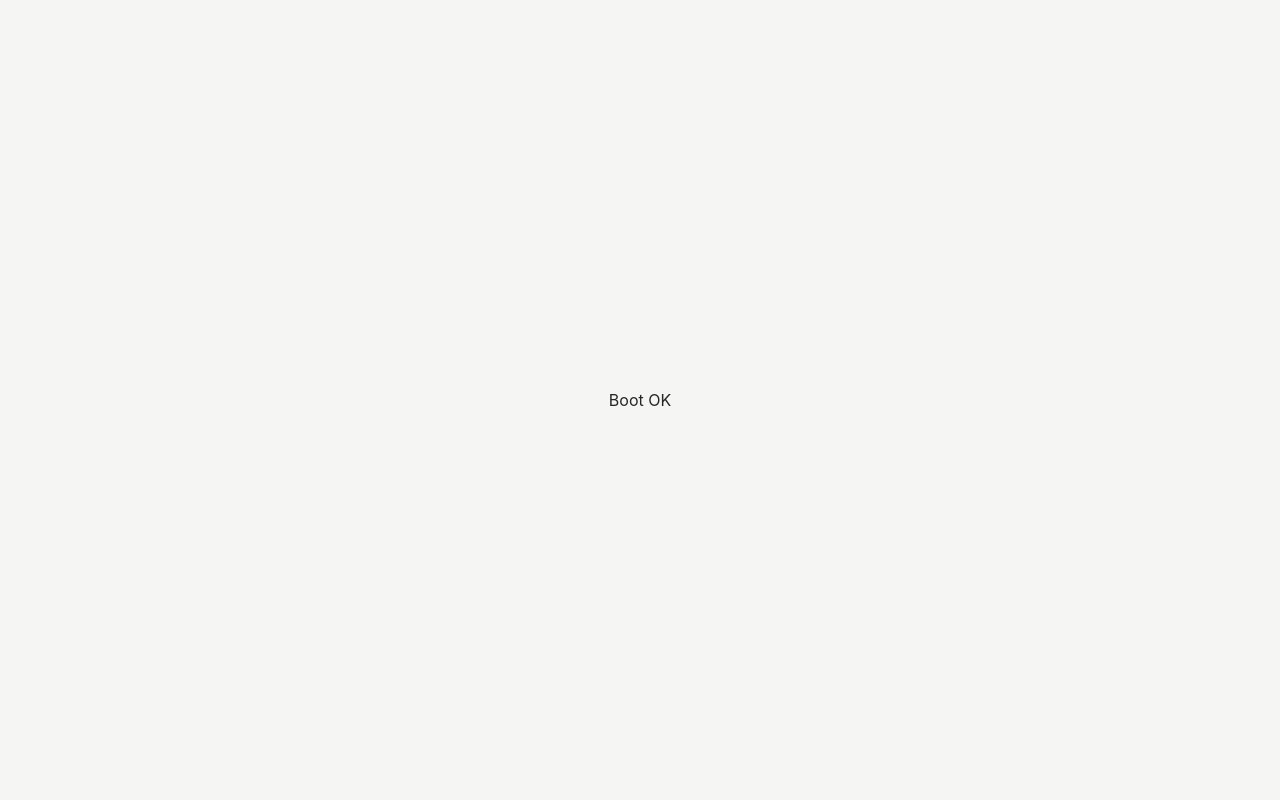
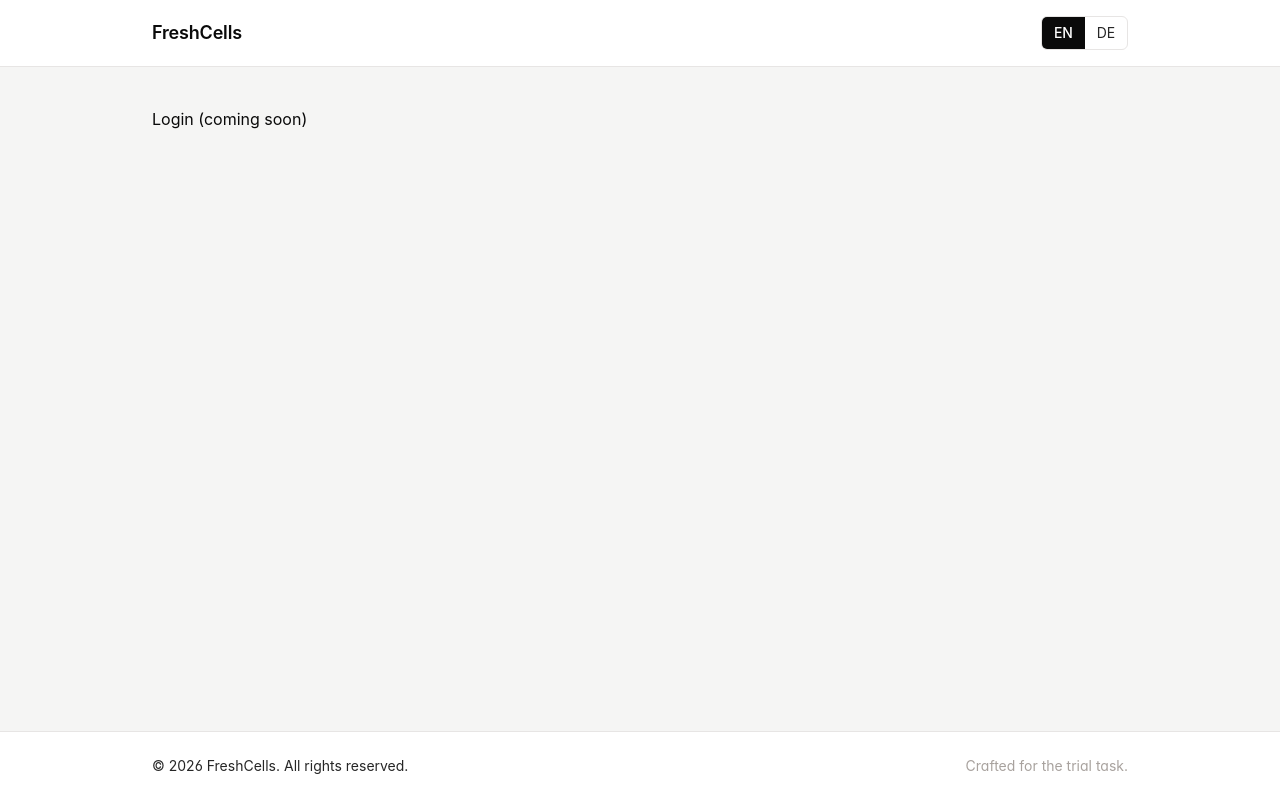
Before and after one commit to IlyaLisitsin/clstst, a React (Vite) app: page /login in a window 1280 px wide. Built offline with nearby package versions, Linux system fonts and the light colour scheme; no server answers.

Commit message:
feat(routing): wire ApolloProvider, AuthProvider, BrowserRouter, and routes

```diff
--- a/src/App.tsx
+++ b/src/App.tsx
@@ -1,7 +1,38 @@
+import { ApolloProvider } from '@apollo/client';
+import { BrowserRouter, Navigate, Route, Routes } from 'react-router-dom';
+import { Suspense } from 'react';
+import { apolloClient } from './apollo/client';
+import { AuthProvider } from './auth/AuthProvider';
+import { ProtectedRoute } from './auth/ProtectedRoute';
+import { Layout } from './components/Layout';
+import { LoginPage } from './pages/LoginPage/LoginPage';
+import { ProfilePage } from './pages/ProfilePage/ProfilePage';
+
+function AppRoutes() {
+  return (
+    <Routes>
+      <Route element={<Layout />}>
+        <Route path="/login" element={<LoginPage />} />
+        <Route element={<ProtectedRoute />}>
+          <Route path="/profile" element={<ProfilePage />} />
+        </Route>
+        <Route path="/" element={<Navigate to="/profile" replace />} />
+        <Route path="*" element={<Navigate to="/" replace />} />
+      </Route>
+    </Routes>
+  );
+}
+
 export default function App() {
   return (
-    <main className="flex min-h-full items-center justify-center">
-      <div className="text-ink-700">Boot OK</div>
-    </main>
+    <ApolloProvider client={apolloClient}>
+      <BrowserRouter>
+        <AuthProvider>
+          <Suspense>
+            <AppRoutes />
+          </Suspense>
+        </AuthProvider>
+      </BrowserRouter>
+    </ApolloProvider>
   );
 }
--- /dev/null
+++ b/src/pages/LoginPage/LoginPage.tsx
@@ -0,0 +1 @@
+export { LoginPage } from './LoginPageComponent';
--- /dev/null
+++ b/src/pages/LoginPage/LoginPageComponent.tsx
@@ -0,0 +1,3 @@
+export function LoginPage() {
+  return <div>Login (coming soon)</div>;
+}
--- /dev/null
+++ b/src/pages/ProfilePage/ProfilePage.tsx
@@ -0,0 +1 @@
+export { ProfilePage } from './ProfilePageComponent';
--- /dev/null
+++ b/src/pages/ProfilePage/ProfilePageComponent.tsx
@@ -0,0 +1,3 @@
+export function ProfilePage() {
+  return <div>Profile (coming soon)</div>;
+}
```
